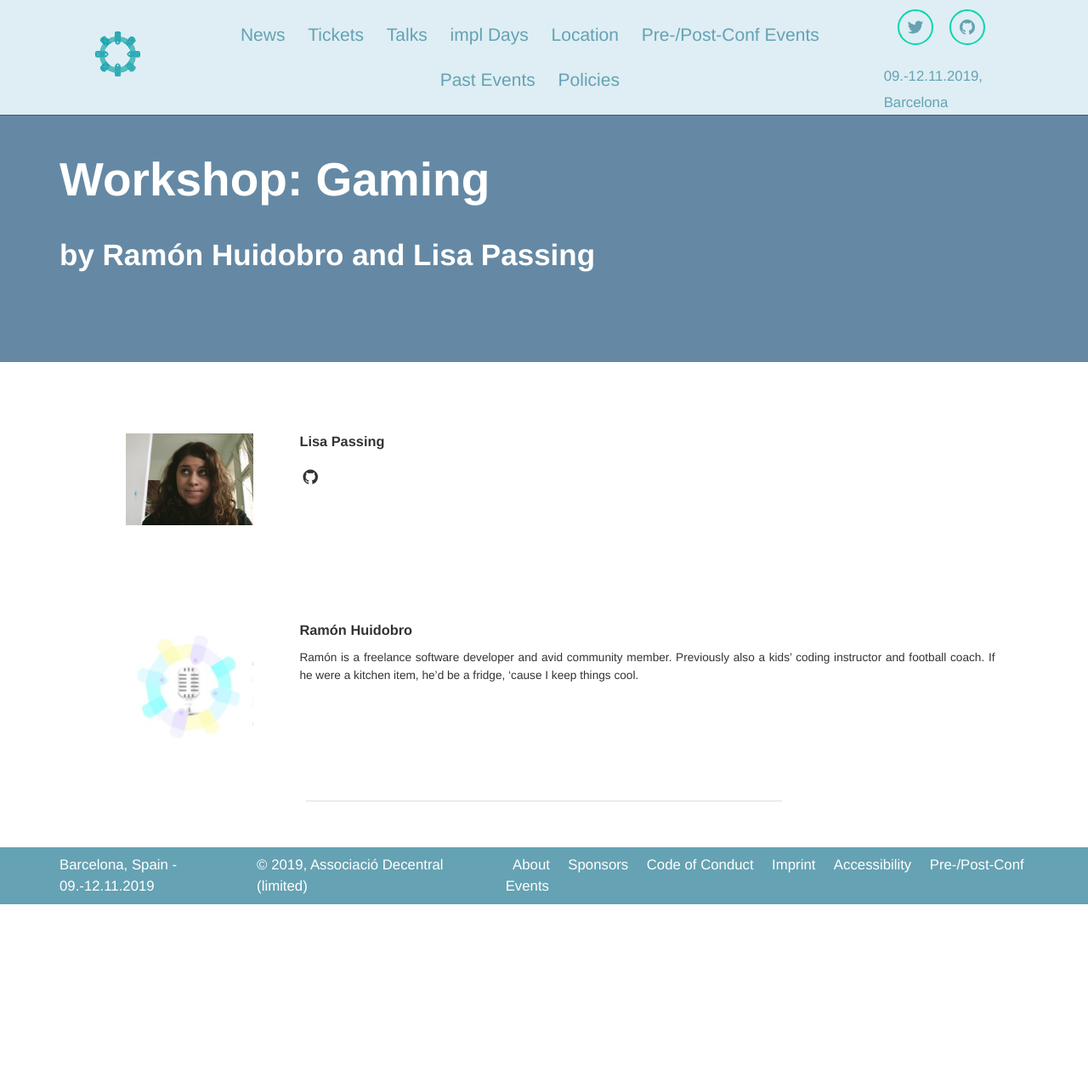
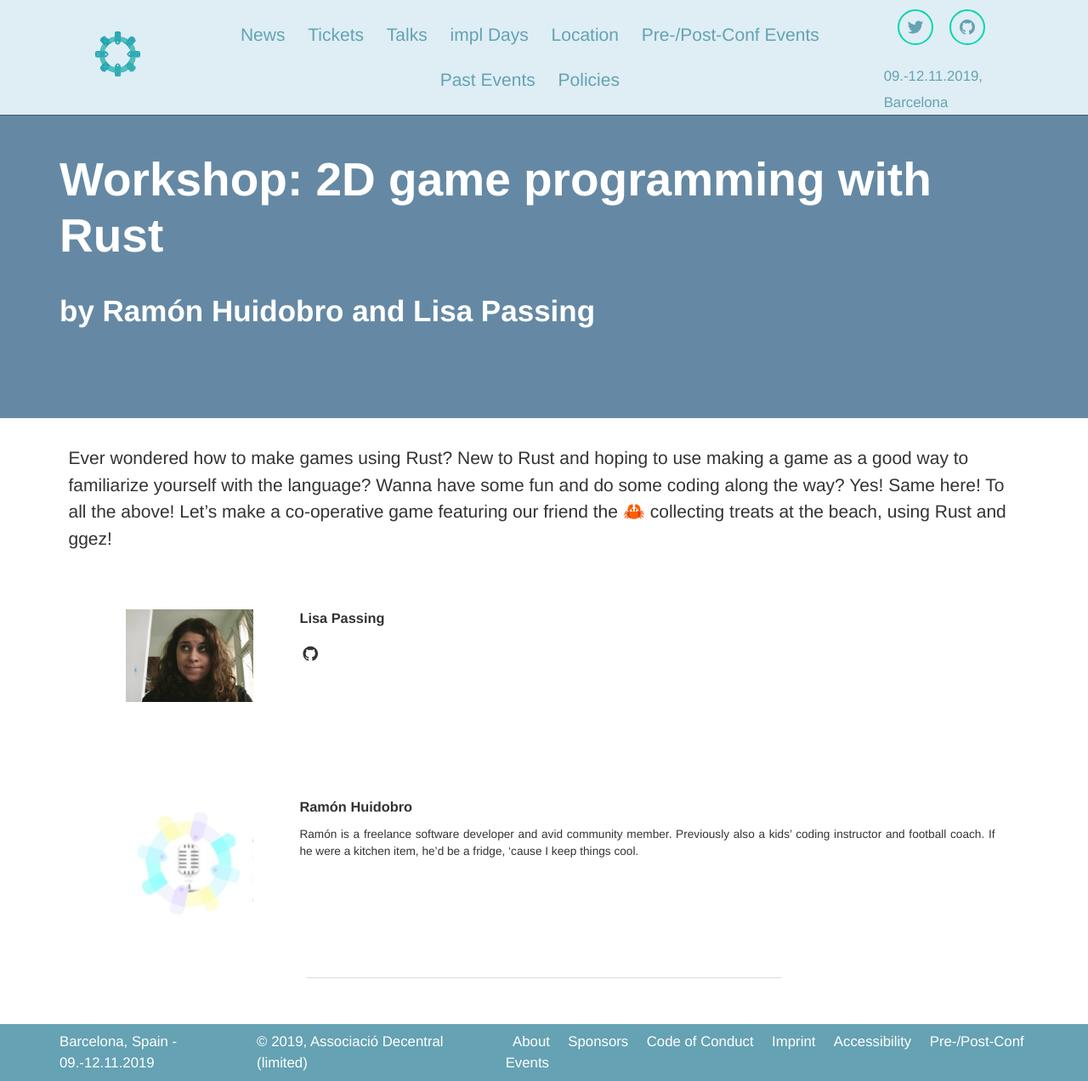
Before and after one commit to RustFestEU/barcelona.rustfest.eu, a Jekyll site: the page built from _sessions/gaming.md, in a window 1280 px wide. Shown: the whole page at 85% size. Built offline with Jekyll 4.4.1, drawn with Linux system fonts in a browser that asks for light colours; nearby versions of some CDN libraries; before the commit the page ends 1064 px from its top, so only the background shows below that.

Commit message:
Add lislis & Ramon's workshop

```diff
--- a/_sessions/gaming.md
+++ b/_sessions/gaming.md
@@ -8,13 +8,20 @@ speakers:
   - ramon-huidobro
   - lislis
 
-title: Gaming
+title: "2D game programming with Rust"
 
 desc: >
+    Ever wondered how to make games using Rust?
+    New to Rust and hoping to use making a game as a good way to familiarize yourself with the language?
+    Wanna have some fun and do some coding along the way?
+
+    Yes! Same here! To all the above!
+
+    Let's make a co-operative game featuring our friend the 🦀 collecting treats at the beach, using Rust and ggez!
 
 socialTwitterCardType: summary_large_image
 socialImageSrc: /assets/social/gaming.png
-description: ""
+description: "Let's make a co-operative game featuring our friend the 🦀 collecting treats at the beach, using Rust and ggez!"
 
 public: true
 ---
```
